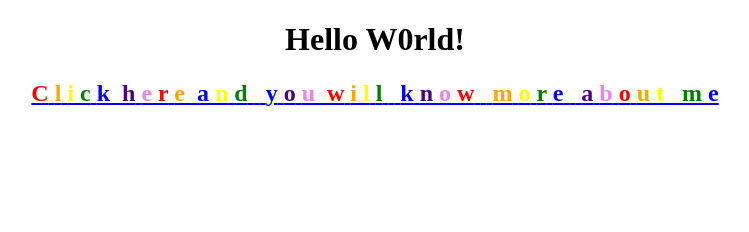
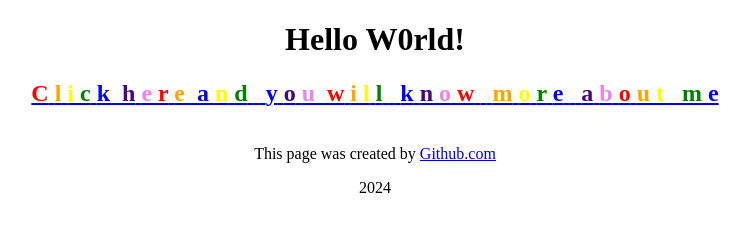
Before and after one commit to DubovaAna/DubovaAna.github.io, a plain HTML site: page index.htm in a window 1280 px wide. Shown: the whole page, without its empty margins (265-1014 px from the left). Drawn offline with Linux system fonts and the light colour scheme.

Commit message:
Update index.htm

```diff
--- a/index.htm
+++ b/index.htm
@@ -46,7 +46,12 @@
 <span style="color: green;">m</span>
 <span style="color: blue;">e</span></H2></a>
 
+  <br>
 
+  This page was created by <a href="https://github.com/">Github.com</a>
+  <p>
+2024
+</center>
 </body>
 
 </html>
```
